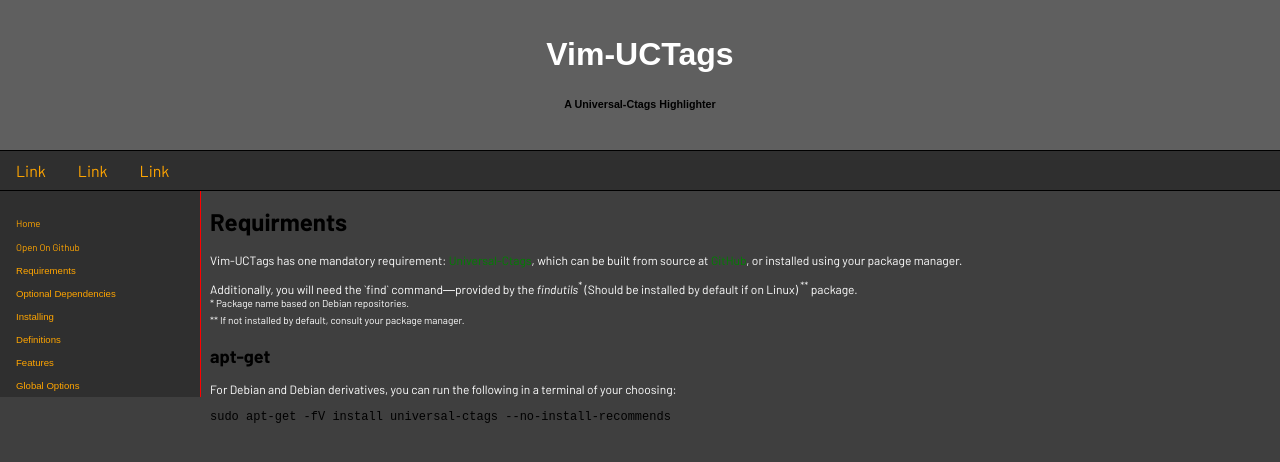
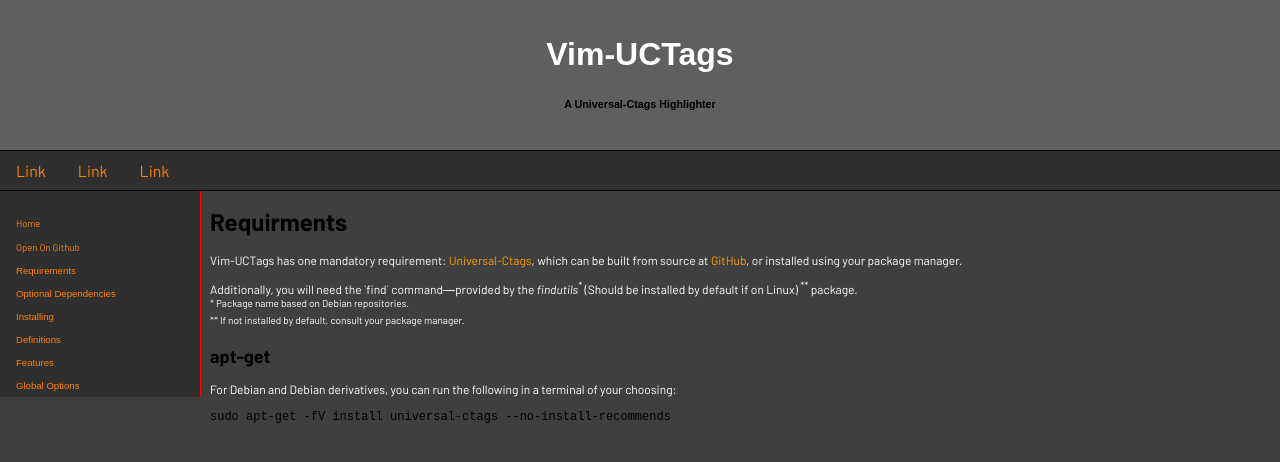
Before and after one commit to FrancescoMagliocco/vim-uctags, a Jekyll site: the page built from req.html, in a window 1280 px wide. Shown: the top 462 px of the page. Built offline with Jekyll 4.4.1, drawn with Linux system fonts in a browser that asks for light colours; some web fonts are replaced.

Commit message:
Changed Link colors
Not sure if this color of orange is going to stay as the color for links

```diff
--- a/css/style.css
+++ b/css/style.css
@@ -16,19 +16,19 @@
 }
 
 a:link {
-  color: green;
+  color: #ffa000;
   background-color: transparent;
   text-decoration: none;
 }
 
 a:visited {
-  color: pink;
+  color: #ff9048;
   background-color: transparent;
   text-decoration: none;
 }
 
 a:hover {
-  color: red;
+  color: #ff8000;
   background-color: transparent;
   text-decoration: underline;
 }
@@ -67,7 +67,7 @@
 .topnav a {
   float: left;
   display: block;
-  color: orange;
+  color: #ff8000;
   text-align: center;
   padding: 10px 16px;
   text-decoration: none;
@@ -99,7 +99,7 @@
   padding: 6px 8px 6px 16px;
   text-decoration: none;
   font-size: .6em;
-  color: orange;
+  color: #ff8000;
   display: block;
   border: none;
   background: none;
```
